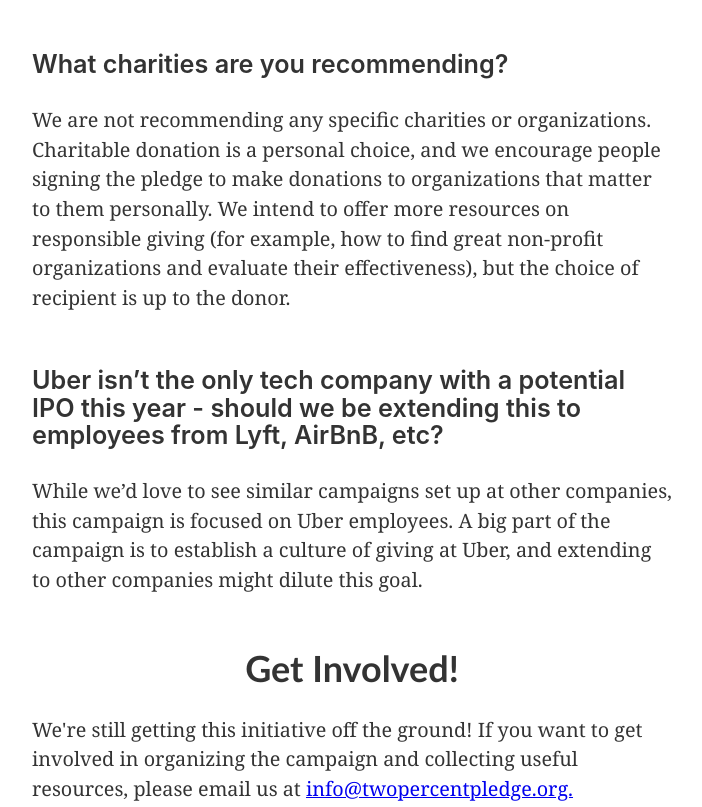
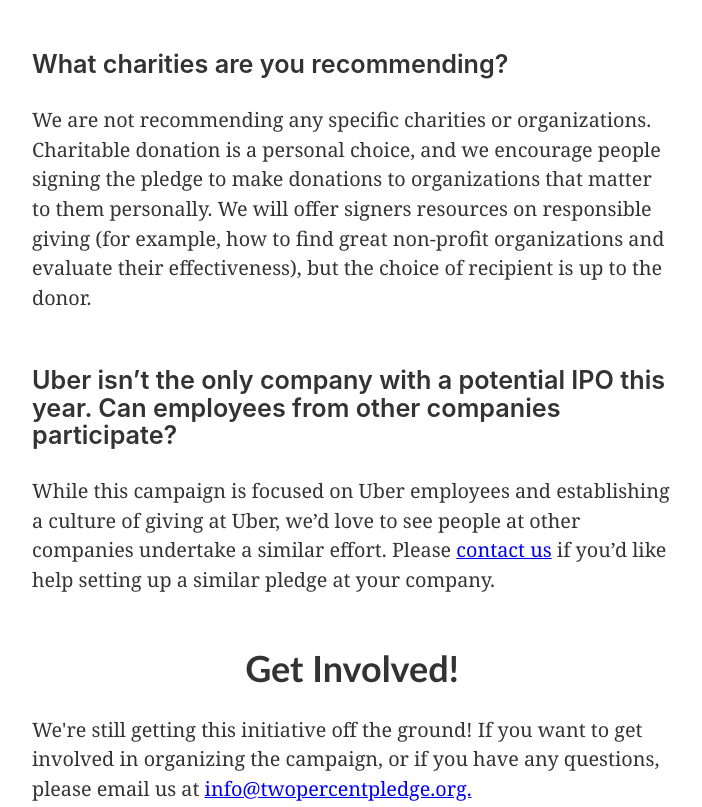
Before and after one commit to nrabinowitz/twopercentpledge, a Gatsby site: page / in a window 1280 px wide. Shown: the part 2524-3331 px from the top of the page, without its empty margins (288-990 px from the left). Built offline with nearby package versions, Linux system fonts and the light colour scheme; Gatsby itself is replaced by a stand-in of ours.

Commit message:
Proposed copy changes

```diff
--- a/src/pages/index.js
+++ b/src/pages/index.js
@@ -100,26 +100,28 @@
         <ColSubheader>{'What charities are you recommending?'}</ColSubheader>
         <P>
           {
-            'We are not recommending any specific charities or organizations. Charitable donation is a personal choice, and we encourage people signing the pledge to make donations to organizations that matter to them personally. We intend to offer more resources on responsible giving (for example, how to find great non-profit organizations and evaluate their effectiveness), but the choice of recipient is up to the donor.'
+            'We are not recommending any specific charities or organizations. Charitable donation is a personal choice, and we encourage people signing the pledge to make donations to organizations that matter to them personally. We will offer signers resources on responsible giving (for example, how to find great non-profit organizations and evaluate their effectiveness), but the choice of recipient is up to the donor.'
           }
         </P>
 
         <ColSubheader>
           {
-            'Uber isn’t the only tech company with a potential IPO this year - should we be extending this to employees from Lyft, AirBnB, etc?'
+            'Uber isn’t the only company with a potential IPO this year. Can employees from other companies participate?'
           }
         </ColSubheader>
         <P>
           {
-            'While we’d love to see similar campaigns set up at other companies, this campaign is focused on Uber employees. A big part of the campaign is to establish a culture of giving at Uber, and extending to other companies might dilute this goal.'
+            'While this campaign is focused on Uber employees and establishing a culture of giving at Uber, we’d love to see people at other companies undertake a similar effort. Please '
           }
+          <A href="mailto:info@twopercentpledge.org">{'contact us'}</A>
+          {' if you’d like help setting up a similar pledge at your company.'}
         </P>
 
         <ColHeader>Get Involved!</ColHeader>
 
         <P>
           {
-            "We're still getting this initiative off the ground! If you want to get involved in organizing the campaign and collecting useful resources, please email us at "
+            "We're still getting this initiative off the ground! If you want to get involved in organizing the campaign, or if you have any questions, please email us at "
           }
           <A href="mailto:info@twopercentpledge.org">
             {'info@twopercentpledge.org.'}
```
